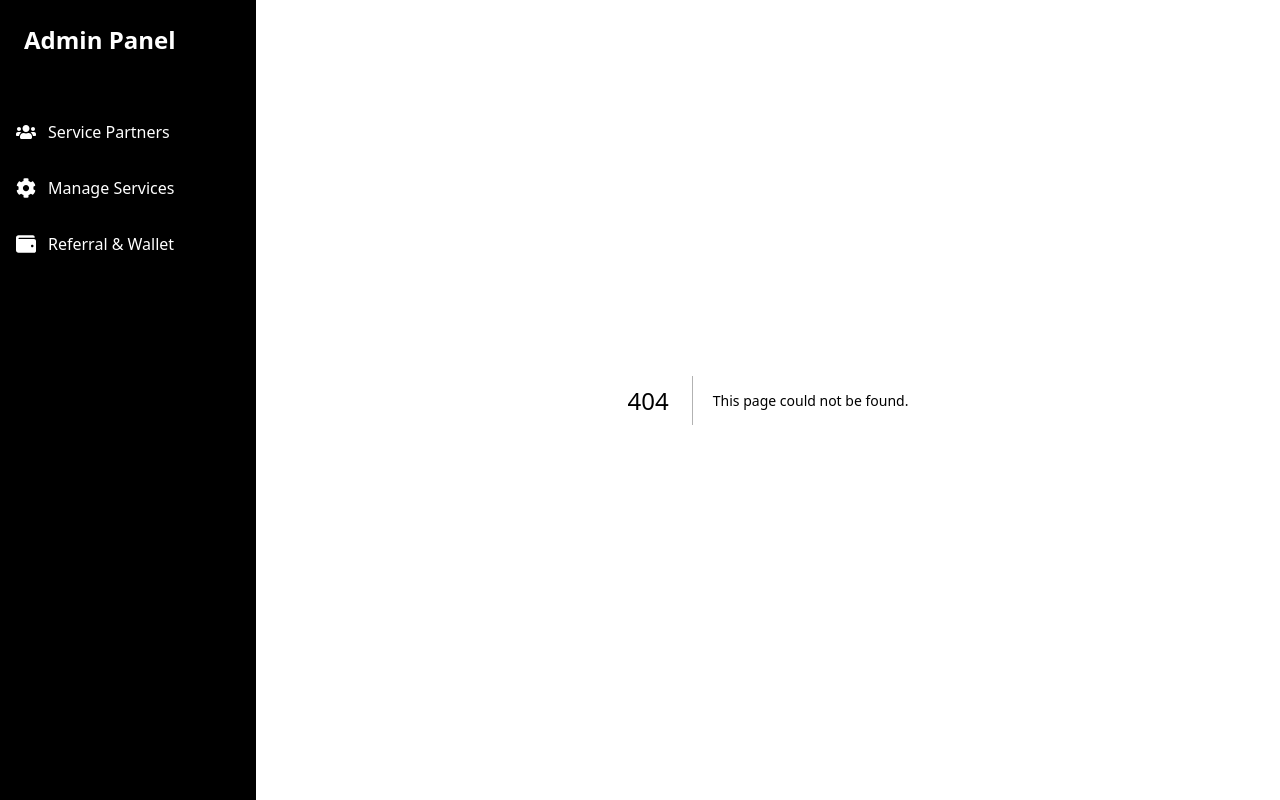
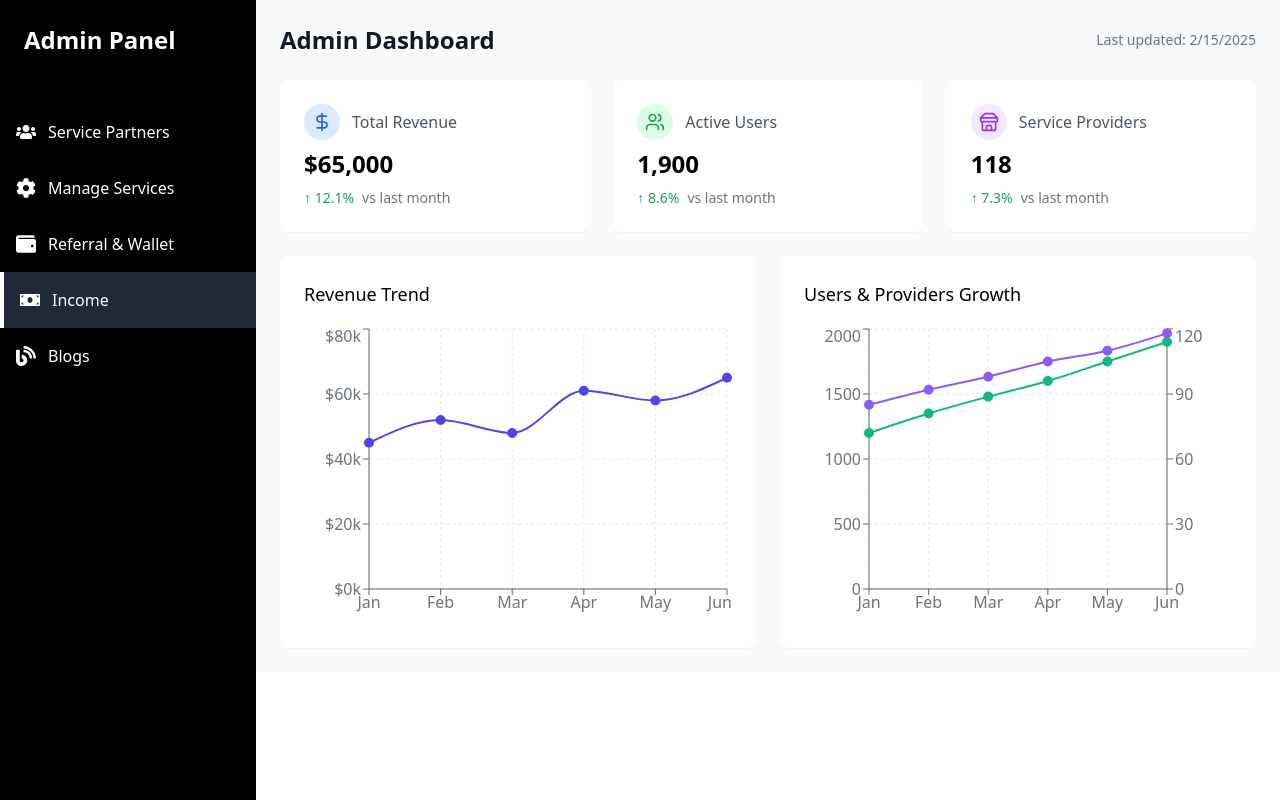
Before and after one commit to vivek98ji/nishit_parmar, a Next.js app: page /admin/admin-income/page in a window 1280 px wide. Before the commit this address had no page. Built offline with nearby package versions, Linux system fonts and the light colour scheme.

Commit message:
feat:admin-income

```diff
--- /dev/null
+++ b/src/pages/admin/admin-income/page.tsx
@@ -0,0 +1,171 @@
+import React from 'react';
+import { LineChart, Line, XAxis, YAxis, CartesianGrid, Tooltip, ResponsiveContainer } from 'recharts';
+import { DollarSign, Users, ShoppingBag, TrendingUp, Calendar, Store } from 'lucide-react';
+
+const Income = () => {
+  // Hardcoded data for demonstration
+  const monthlyData = [
+    { month: 'Jan', earnings: 45000, users: 1200, providers: 85 },
+    { month: 'Feb', earnings: 52000, users: 1350, providers: 92 },
+    { month: 'Mar', earnings: 48000, users: 1480, providers: 98 },
+    { month: 'Apr', earnings: 61000, users: 1600, providers: 105 },
+    { month: 'May', earnings: 58000, users: 1750, providers: 110 },
+    { month: 'Jun', earnings: 65000, users: 1900, providers: 118 }
+  ];
+
+  const currentMonth = monthlyData[monthlyData.length - 1];
+  const previousMonth = monthlyData[monthlyData.length - 2];
+
+  const calculateGrowth = (current: number, previous: number) => {
+    return previous ? ((current - previous) / previous) * 100 : 0;
+  };
+
+  const earningsGrowth = calculateGrowth(currentMonth.earnings, previousMonth.earnings);
+  const usersGrowth = calculateGrowth(currentMonth.users, previousMonth.users);
+  const providersGrowth = calculateGrowth(currentMonth.providers, previousMonth.providers);
+
+  const stats = [
+    {
+      title: "Total Revenue",
+      value: `$${currentMonth.earnings.toLocaleString()}`,
+      growth: earningsGrowth,
+      icon: DollarSign,
+      color: "blue",
+      metric: "/month"
+    },
+    {
+      title: "Active Users",
+      value: currentMonth.users.toLocaleString(),
+      growth: usersGrowth,
+      icon: Users,
+      color: "green",
+      metric: "users"
+    },
+    {
+      title: "Service Providers",
+      value: currentMonth.providers.toLocaleString(),
+      growth: providersGrowth,
+      icon: Store,
+      color: "purple",
+      metric: "providers"
+    }
+  ];
+
+  return (
+    <div className="p-6 space-y-6 bg-gray-50">
+      <div className="flex items-center justify-between mb-6">
+        <h1 className="text-2xl font-bold text-gray-900">Admin Dashboard</h1>
+        <span className="text-sm text-gray-500">Last updated: {new Date().toLocaleDateString()}</span>
+      </div>
+
+      {/* Stats Grid */}
+      <div className="grid grid-cols-1 md:grid-cols-3 gap-6">
+        {stats.map((stat, index) => (
+          <div key={index} className="bg-white p-6 rounded-lg shadow-sm">
+            <div className="flex items-center mb-2">
+              <div className={`bg-${stat.color}-100 p-2 rounded-full mr-3`}>
+                <stat.icon className={`h-5 w-5 text-${stat.color}-600`} />
+              </div>
+              <span className="text-gray-600">{stat.title}</span>
+            </div>
+            <div className="text-2xl font-bold">{stat.value}</div>
+            <div className="flex items-center mt-2">
+              <span className={`text-sm ${stat.growth >= 0 ? 'text-green-600' : 'text-red-600'}`}>
+                {stat.growth >= 0 ? '↑' : '↓'} {Math.abs(stat.growth).toFixed(1)}%
+              </span>
+              <span className="text-gray-500 text-sm ml-2">vs last month</span>
+            </div>
+          </div>
+        ))}
+      </div>
+
+      {/* Charts Section */}
+      <div className="grid grid-cols-1 lg:grid-cols-2 gap-6">
+        {/* Revenue Chart */}
+        <div className="bg-white p-6 rounded-lg shadow-sm">
+          <h3 className="text-lg font-medium mb-4">Revenue Trend</h3>
+          <div className="h-[300px]">
+            <ResponsiveContainer width="100%" height="100%">
+              <LineChart data={monthlyData}>
+                <CartesianGrid strokeDasharray="3 3" stroke="#E5E7EB" />
+                <XAxis
+                  dataKey="month"
+                  tick={{ fill: '#6B7280' }}
+                />
+                <YAxis
+                  tick={{ fill: '#6B7280' }}
+                  tickFormatter={(value) => `$${(value/1000)}k`}
+                />
+                <Tooltip
+                  formatter={(value) => [`$${value.toLocaleString()}`, 'Revenue']}
+                  contentStyle={{
+                    backgroundColor: '#FFFFFF',
+                    border: '1px solid #E5E7EB',
+                    borderRadius: '6px'
+                  }}
+                />
+                <Line
+                  type="monotone"
+                  dataKey="earnings"
+                  stroke="#4F46E5"
+                  strokeWidth={2}
+                  dot={{ fill: '#4F46E5', r: 4 }}
+                />
+              </LineChart>
+            </ResponsiveContainer>
+          </div>
+        </div>
+
+        {/* Users & Providers Chart */}
+        <div className="bg-white p-6 rounded-lg shadow-sm">
+          <h3 className="text-lg font-medium mb-4">Users & Providers Growth</h3>
+          <div className="h-[300px]">
+            <ResponsiveContainer width="100%" height="100%">
+              <LineChart data={monthlyData}>
+                <CartesianGrid strokeDasharray="3 3" stroke="#E5E7EB" />
+                <XAxis
+                  dataKey="month"
+                  tick={{ fill: '#6B7280' }}
+                />
+                <YAxis
+                  tick={{ fill: '#6B7280' }}
+                  yAxisId="left"
+                />
+                <YAxis
+                  yAxisId="right"
+                  orientation="right"
+                  tick={{ fill: '#6B7280' }}
+                />
+                <Tooltip
+                  contentStyle={{
+                    backgroundColor: '#FFFFFF',
+                    border: '1px solid #E5E7EB',
+                    borderRadius: '6px'
+                  }}
+                />
+                <Line
+                  yAxisId="left"
+                  type="monotone"
+                  dataKey="users"
+                  stroke="#10B981"
+                  strokeWidth={2}
+                  dot={{ fill: '#10B981', r: 4 }}
+                />
+                <Line
+                  yAxisId="right"
+                  type="monotone"
+                  dataKey="providers"
+                  stroke="#8B5CF6"
+                  strokeWidth={2}
+                  dot={{ fill: '#8B5CF6', r: 4 }}
+                />
+              </LineChart>
+            </ResponsiveContainer>
+          </div>
+        </div>
+      </div>
+    </div>
+  );
+};
+
+export default Income;
--- a/src/pages/admin/page.tsx
+++ b/src/pages/admin/page.tsx
@@ -7,7 +7,8 @@ import ManageServices from './manage-services/page';
 import AdminServiceRequests from './service-partners/page';
 import ReferralWallet from './referall-wallet/page';
 import AdminLayout from '@/pages/components/admin/AdminLayout';
-//import { AdminIncome } from './incomee';
+import Income from './referall-wallet/page';
+
 
 export default function Admin() {
     const [activeTab, setActiveTab] = useState('service-partners');
@@ -20,8 +21,10 @@ export default function Admin() {
                 return <ManageServices />;
             case 'referall-wallet':
                 return <ReferralWallet />;
-            //case 'incomee':
-                //return <AdminIncome />
+            case 'admin-income':
+                return <Income />
+            //case 'blog':
+                //return <Blog />
             default:
                 return <AdminServiceRequests />;
         }
--- a/src/pages/components/Product/ProductCard.tsx
+++ b/src/pages/components/Product/ProductCard.tsx
@@ -3,6 +3,7 @@
 import Image from "next/image";
 import { FC, useState } from "react";
 import { useRouter } from 'next/navigation';
+import Link from "next/link";
 
 interface Product {
     _id: string;
@@ -94,13 +95,6 @@ const ProductCard: FC<ProductCardProps> = ({ product }) => {
                     <button
                         onClick={handleAddToCart}
                         disabled={isAdding}
-                        className="bg-black text-white hover:bg-black text-blackfont-bold py-2 px-4 rounded mt-[10px] disabled:opacity-50"
-                    >
-                        View Details
-                    </button>
-                    <button
-                        onClick={handleAddToCart}
-                        disabled={isAdding}
                         className="flex-1 bg-black text-white py-2 px-4 rounded-lg
                                  hover:bg-gray-800 transition-colors duration-200
                                  focus:outline-none focus:ring-2 focus:ring-offset-2 focus:ring-black
--- a/src/pages/components/admin/AdminLayout.tsx
+++ b/src/pages/components/admin/AdminLayout.tsx
@@ -1,6 +1,6 @@
 import React from 'react';
 import { useRouter } from 'next/router';
-import { FaUsers, FaCog, FaWallet } from 'react-icons/fa';
+import { FaUsers, FaCog, FaWallet, FaMoneyBill, FaBlog } from 'react-icons/fa';
 
 const AdminLayout = ({ children }: { children: React.ReactNode }) => {
     const router = useRouter();
@@ -20,7 +20,18 @@ const AdminLayout = ({ children }: { children: React.ReactNode }) => {
             path: '/admin/referall-wallet/page',
             name: 'Referral & Wallet',
             icon: <FaWallet className="w-5 h-5" />
-        }
+        },
+        {
+            path: '/admin/admin-income/page',
+            name: 'Income',
+            icon: <FaMoneyBill className="w-5 h-5" />
+        },
+        {
+            path: '/admin/blogs/page',
+            name: 'Blogs',
+            icon: <FaBlog className="w-5 h-5" />
+        },
+
     ];
 
     const handleNavigation = (path: string) => {
```
Also changed, not shown: src/pages/admin/blogs/page.tsx (added).
